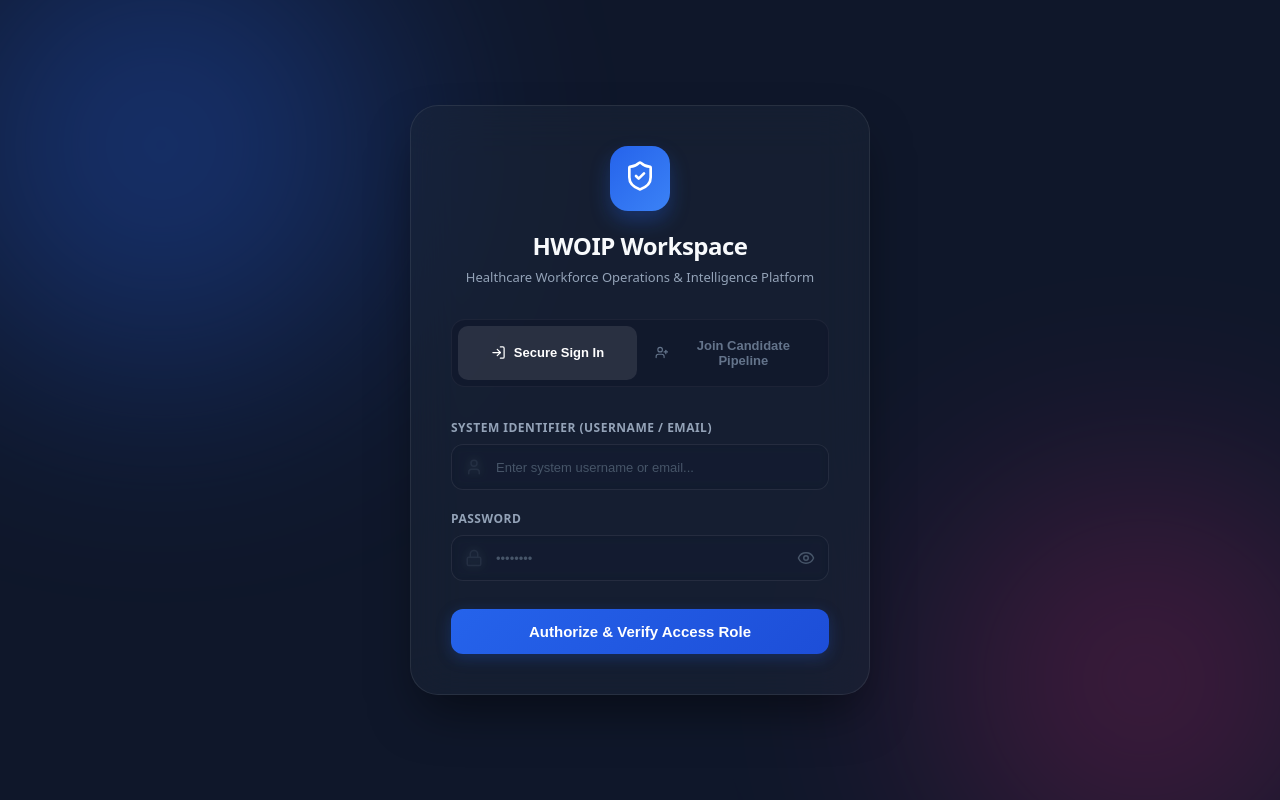
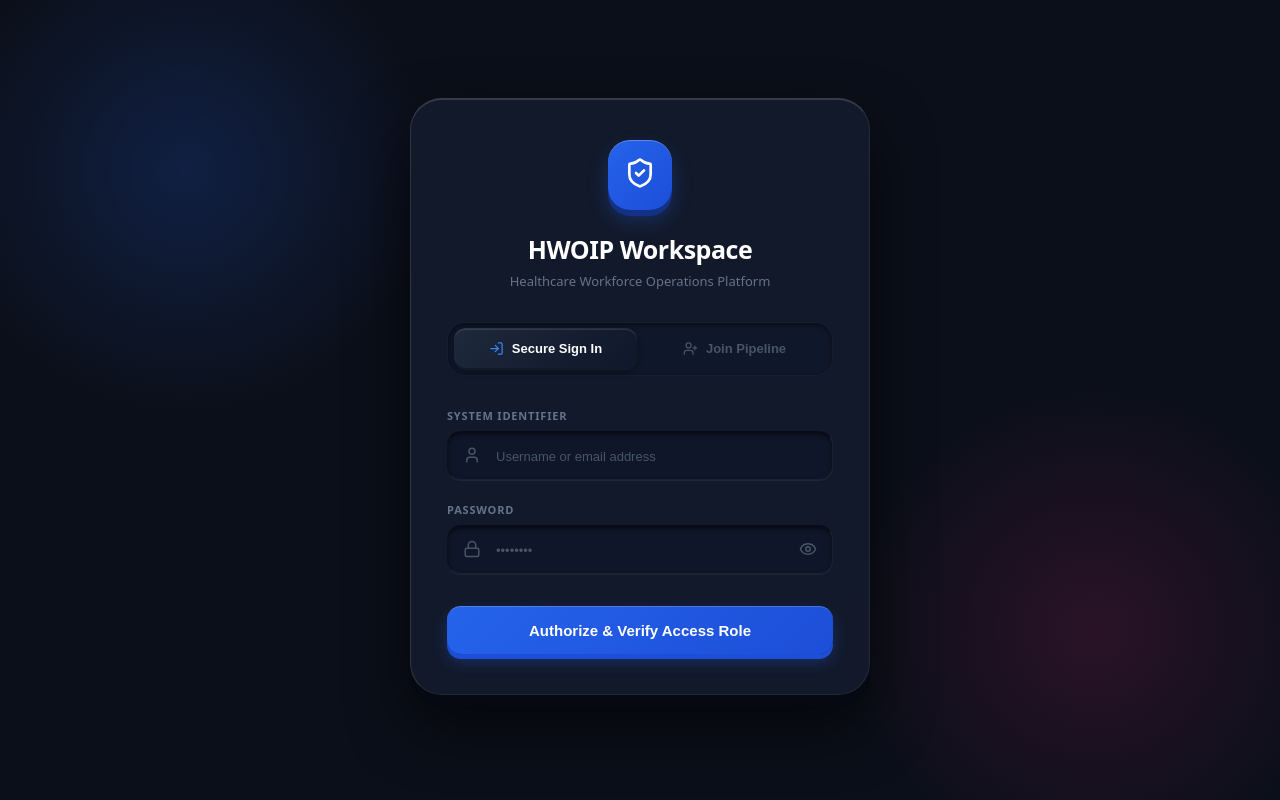
Before and after one commit to Arivuselvan775/hwoip-recruitment-system, a React app in the folder frontend/: page / in a window 1280 px wide. Built offline with nearby package versions, Linux system fonts and the light colour scheme; the HTML template or start-up script is replaced by a standard one.

Commit message:
Auto-sync: file changes

```diff
--- a/frontend/src/App.css
+++ b/frontend/src/App.css
@@ -6,27 +6,30 @@
 }
 
 body {
-  background-color: #0f172a;
+  background-color: #0b0f19;
   color: #f8fafc;
   font-family: 'Inter', system-ui, -apple-system, sans-serif;
   overflow-x: hidden;
   min-height: 100vh;
 }
 
-/* Glassmorphic Input Text-box Control Styling Templates */
+/* Premium 3D Input Text-box Control Styling */
 input {
-  background: rgba(15, 23, 42, 0.45) !important;
-  border: 1px solid rgba(255, 255, 255, 0.08) !important;
+  background: rgba(15, 23, 42, 0.6) !important;
+  border: 1px solid rgba(255, 255, 255, 0.05) !important;
+  border-top: 2px solid rgba(0, 0, 0, 0.4) !important;
+  border-left: 1px solid rgba(0, 0, 0, 0.3) !important;
   color: #ffffff !important;
-  transition: all 0.3s cubic-bezier(0.4, 0, 0.2, 1) !important;
-  backdrop-filter: blur(4px);
+  border-radius: 14px !important;
+  box-shadow: inset 0 2px 4px rgba(0, 0, 0, 0.5), 0 1px 0px rgba(255, 255, 255, 0.05) !important;
+  transition: all 0.25s cubic-bezier(0.4, 0, 0.2, 1) !important;
 }
 
 input:focus {
   border-color: #3b82f6 !important;
-  box-shadow: 0 0 0 4px rgba(59, 130, 246, 0.25) !important;
-  background: rgba(15, 23, 42, 0.7) !important;
-  transform: translateY(-1px);
+  border-top-color: #3b82f6 !important;
+  box-shadow: inset 0 1px 2px rgba(0, 0, 0, 0.6), 0 0 0 3px rgba(59, 130, 246, 0.25) !important;
+  background: rgba(15, 23, 42, 0.8) !important;
 }
 
 input::placeholder {
@@ -34,18 +37,14 @@ input::placeholder {
   font-size: 13px;
 }
 
-/* Premium Tabs Layout Hover Interactions */
+/* 3D Modern Layered Buttons */
 button {
-  transition: all 0.25s cubic-bezier(0.4, 0, 0.2, 1) !important;
-}
-
-button:hover {
-  transform: translateY(-2px);
-  filter: brightness(1.1);
+  transition: all 0.2s cubic-bezier(0.4, 0, 0.2, 1) !important;
 }
 
 button:active {
-  transform: translateY(0);
+  transform: translateY(3px) !important;
+  box-shadow: 0 2px 0px rgba(0, 0, 0, 0.7) !important;
 }
 
 /* Custom Navigation Selection Bar Highlight Active State Layer */
@@ -57,12 +56,12 @@ button:active {
 
 /* Responsive Custom Glass Container Scrollbar Configuration */
 ::-webkit-scrollbar {
-  width: 8px;
-  height: 8px;
+  width: 6px;
+  height: 6px;
 }
 
 ::-webkit-scrollbar-track {
-  background: #0f172a;
+  background: #0b0f19;
 }
 
 ::-webkit-scrollbar-thumb {
@@ -74,25 +73,14 @@ button:active {
   background: rgba(255, 255, 255, 0.2);
 }
 
-/* Core System Keyframe Animations Templates (Section 10 Toasts) */
+/* Core System Keyframe Animations Templates */
 @keyframes slideIn {
   0% {
-    transform: translateX(120%) scale(0.9);
+    transform: translateX(120%) translateY(-10px) scale(0.9);
     opacity: 0;
   }
   100% {
-    transform: translateX(0) scale(1);
+    transform: translateX(0) translateY(0) scale(1);
     opacity: 1;
   }
 }
-
-@keyframes pulseGlow {
-  0%, 100% {
-    transform: scale(1);
-    opacity: 0.35;
-  }
-  50% {
-    transform: scale(1.05);
-    opacity: 0.45;
-  }
-}
--- a/frontend/src/AuthPage.jsx
+++ b/frontend/src/AuthPage.jsx
@@ -1,5 +1,5 @@
 import React, { useState } from 'react';
-import axios from 'axios';
+import axios from 'react';
 import { User, Lock, Mail, Phone, ShieldCheck, CheckCircle2, AlertCircle, Eye, EyeOff, UserPlus, LogIn } from 'lucide-react';
 import './App.css';
 
@@ -38,8 +38,6 @@ export default function AuthPage() {
       });
 
       const user = response.data.user;
-
-      // Dynamic Alert Popup replacing base system notifications
       triggerToast(`Successfully verified! Auto Detected Role: ${user.role}`, 'success');
 
       setLoginUsername('');
@@ -73,187 +71,207 @@ export default function AuthPage() {
   };
 
   return (
-    <div style={{ position: 'relative', display: 'flex', justifyContent: 'center', alignItems: 'center', minHeight: '100vh', width: '100vw', background: '#0f172a', overflow: 'hidden', fontFamily: 'system-ui, sans-serif' }}>
+    <div style={{ position: 'relative', display: 'flex', justifyContent: 'center', alignItems: 'center', minHeight: '100vh', width: '100vw', background: '#0b0f19', overflow: 'hidden', fontFamily: 'system-ui, sans-serif', padding: '20px' }}>
 
-      {/* 🔔 Dynamic Slide-in Custom Toast System Notifications (FR-010 Integration) */}
+      {/* 🔔 3D Slide-in Custom Toast System Notifications */}
       {toast.show && (
         <div style={{
           position: 'fixed', top: '25px', right: '25px',
-          background: toast.type === 'success' ? '#065f46' : '#991b1b',
+          background: toast.type === 'success' ? '#065f46' : '#7f1d1d',
           color: '#fff', padding: '16px 24px', borderRadius: '16px',
-          boxShadow: '0 20px 25px -5px rgba(0, 0, 0, 0.4)',
+          boxShadow: '0 15px 0px rgba(0,0,0,0.3), 0 25px 30px rgba(0,0,0,0.5)',
           display: 'flex', alignItems: 'center', gap: '14px', zIndex: 9999,
-          border: `1px solid ${toast.type === 'success' ? '#34d399' : '#f87171'}`,
+          border: `2px solid ${toast.type === 'success' ? '#10b981' : '#ef4444'}`,
           animation: 'slideIn 0.3s cubic-bezier(0.16, 1, 0.3, 1) forwards'
         }}>
           {toast.type === 'success' ? <CheckCircle2 size={22} style={{ color: '#34d399' }} /> : <AlertCircle size={22} style={{ color: '#f87171' }} />}
           <div>
-            <div style={{ fontSize: '11px', color: 'rgba(255,255,255,0.7)', fontWeight: '700', letterSpacing: '1px' }}>SYSTEM ALERT</div>
-            <div style={{ fontSize: '14px', fontWeight: '500', marginTop: '2px' }}>{toast.message}</div>
+            <div style={{ fontSize: '10px', color: 'rgba(255,255,255,0.6)', fontWeight: '800', letterSpacing: '1.5px' }}>SYSTEM ALERT</div>
+            <div style={{ fontSize: '14px', fontWeight: '600', marginTop: '2px' }}>{toast.message}</div>
           </div>
         </div>
       )}
 
-      {/* 🔮 Immersive Animated Fluid Blur Glow Shapes */}
-      <div style={{ position: 'absolute', width: '450px', height: '450px', background: '#2563eb', borderRadius: '50%', filter: 'blur(120px)', top: '-10%', left: '-5%', opacity: 0.35 }}></div>
-      <div style={{ position: 'absolute', width: '400px', height: '400px', background: '#db2777', borderRadius: '50%', filter: 'blur(120px)', bottom: '-10%', right: '-5%', opacity: 0.25 }}></div>
+      {/* 🔮 Background Deep Light Effects */}
+      <div style={{ position: 'absolute', width: '500px', height: '500px', background: 'radial-gradient(circle, rgba(37,99,235,0.2) 0%, rgba(0,0,0,0) 70%)', top: '-10%', left: '-5%', pointerEvents: 'none' }}></div>
+      <div style={{ position: 'absolute', width: '500px', height: '500px', background: 'radial-gradient(circle, rgba(219,39,119,0.15) 0%, rgba(0,0,0,0) 70%)', bottom: '-10%', right: '-5%', pointerEvents: 'none' }}></div>
 
-      {/* 💳 Glassmorphic Responsive Card Hub */}
+      {/* 💳 Soft 3D Heavy Glassmorphic Responsive Card */}
       <div style={{
-        background: 'rgba(30, 41, 59, 0.45)', backdropFilter: 'blur(24px)', WebkitBackdropFilter: 'blur(24px)',
-        padding: '40px', borderRadius: '28px', boxShadow: '0 25px 50px -12px rgba(0, 0, 0, 0.5)',
-        width: '100%', maxWidth: '460px', border: '1px solid rgba(255, 255, 255, 0.08)', zIndex: 10, boxSizing: 'border-box'
+        background: 'rgba(22, 30, 49, 0.75)', backdropFilter: 'blur(30px)', WebkitBackdropFilter: 'blur(30px)',
+        padding: '40px 36px', borderRadius: '32px',
+        border: '1px solid rgba(255, 255, 255, 0.07)',
+        borderTop: '2px solid rgba(255, 255, 255, 0.15)',
+        borderLeft: '1px solid rgba(255, 255, 255, 0.12)',
+        boxShadow: '0 12px 0px #060912, 0 30px 60px rgba(0, 0, 0, 0.6)',
+        width: '100%', maxWidth: '460px', zIndex: 10, boxSizing: 'border-box',
+        transform: 'translateY(-4px)'
       }}>
 
-        <div style={{ display: 'flex', justifyContent: 'center', marginBottom: '18px' }}>
-          <div style={{ background: 'linear-gradient(135deg, #2563eb 0%, #3b82f6 100%)', padding: '14px', borderRadius: '18px', color: '#fff', boxShadow: '0 10px 20px rgba(37, 99, 235, 0.3)' }}>
+        {/* Top Floating 3D Icon Container */}
+        <div style={{ display: 'flex', justifyContent: 'center', marginBottom: '22px' }}>
+          <div style={{
+            background: 'linear-gradient(135deg, #2563eb 0%, #1d4ed8 100%)',
+            padding: '16px', borderRadius: '22px', color: '#fff',
+            borderTop: '1px solid rgba(255,255,255,0.3)',
+            boxShadow: '0 6px 0px #133285, 0 10px 20px rgba(37, 99, 235, 0.3)'
+          }}>
             <ShieldCheck size={32} />
           </div>
         </div>
 
-        <h2 style={{ textAlign: 'center', margin: '0 0 6px 0', color: '#f8fafc', fontSize: '24px', fontWeight: '800', letterSpacing: '-0.5px' }}>HWOIP Workspace</h2>
-        <p style={{ textAlign: 'center', color: '#94a3b8', fontSize: '13px', margin: '0 0 32px 0', lineHeight: '1.4' }}>
-          Healthcare Workforce Operations & Intelligence Platform
+        <h2 style={{ textAlign: 'center', margin: '0 0 6px 0', color: '#ffffff', fontSize: '25px', fontWeight: '800', letterSpacing: '-0.5px' }}>HWOIP Workspace</h2>
+        <p style={{ textAlign: 'center', color: '#64748b', fontSize: '13px', margin: '0 0 32px 0', fontWeight: '500' }}>
+          Healthcare Workforce Operations Platform
         </p>
 
-        {/* Dynamic Navigation Toggles (Custom Modern Tabs Layout) */}
-        <div style={{ display: 'flex', background: 'rgba(15, 23, 42, 0.6)', padding: '6px', borderRadius: '14px', gap: '6px', marginBottom: '32px', border: '1px solid rgba(255,255,255,0.05)' }}>
+        {/* 3D Modern Layered Segmented Control (Tabs) */}
+        <div style={{
+          display: 'flex', background: '#0f172a', padding: '6px', borderRadius: '18px', gap: '6px', marginBottom: '32px',
+          boxShadow: 'inset 0 2px 4px rgba(0,0,0,0.5)', border: '1px solid rgba(255,255,255,0.03)'
+        }}>
           <button
             type="button"
             onClick={() => setViewMode('LOGIN')}
             style={{
-              flex: 1, padding: '12px', cursor: 'pointer', border: 'none', borderRadius: '10px', fontWeight: '600', fontSize: '13px',
-              background: viewMode === 'LOGIN' ? 'rgba(255,255,255,0.1)' : 'transparent',
-              color: viewMode === 'LOGIN' ? '#fff' : '#64748b', transition: 'all 0.2s ease'
+              flex: 1, padding: '12px', cursor: 'pointer', border: 'none', borderRadius: '12px', fontWeight: '700', fontSize: '13px',
+              background: viewMode === 'LOGIN' ? 'linear-gradient(135deg, #1e293b 0%, #0f172a 100%)' : 'transparent',
+              color: viewMode === 'LOGIN' ? '#fff' : '#475569',
+              boxShadow: viewMode === 'LOGIN' ? '0 4px 6px rgba(0,0,0,0.3), inset 0 1px 0px rgba(255,255,255,0.1), 0 2px 0px rgba(255,255,255,0.05)' : 'none',
+              borderTop: viewMode === 'LOGIN' ? '1px solid rgba(255,255,255,0.08)' : 'none',
+              transform: viewMode === 'LOGIN' ? 'translateY(-1px)' : 'none'
             }}
           >
             <div style={{ display: 'flex', alignItems: 'center', justifyContent: 'center', gap: '8px' }}>
-              <LogIn size={15} /> Secure Sign In
+              <LogIn size={15} style={{ color: viewMode === 'LOGIN' ? '#3b82f6' : '#475569' }} /> Secure Sign In
             </div>
           </button>
           <button
             type="button"
             onClick={() => setViewMode('REGISTER')}
             style={{
-              flex: 1, padding: '12px', cursor: 'pointer', border: 'none', borderRadius: '10px', fontWeight: '600', fontSize: '13px',
-              background: viewMode === 'REGISTER' ? 'rgba(255,255,255,0.1)' : 'transparent',
-              color: viewMode === 'REGISTER' ? '#fff' : '#64748b', transition: 'all 0.2s ease'
+              flex: 1, padding: '12px', cursor: 'pointer', border: 'none', borderRadius: '12px', fontWeight: '700', fontSize: '13px',
+              background: viewMode === 'REGISTER' ? 'linear-gradient(135deg, #1e293b 0%, #0f172a 100%)' : 'transparent',
+              color: viewMode === 'REGISTER' ? '#fff' : '#475569',
+              boxShadow: viewMode === 'REGISTER' ? '0 4px 6px rgba(0,0,0,0.3), inset 0 1px 0px rgba(255,255,255,0.1), 0 2px 0px rgba(255,255,255,0.05)' : 'none',
+              borderTop: viewMode === 'REGISTER' ? '1px solid rgba(255,255,255,0.08)' : 'none',
+              transform: viewMode === 'REGISTER' ? 'translateY(-1px)' : 'none'
             }}
           >
             <div style={{ display: 'flex', alignItems: 'center', justifyContent: 'center', gap: '8px' }}>
-              <UserPlus size={15} /> Join Candidate Pipeline
+              <UserPlus size={15} style={{ color: viewMode === 'REGISTER' ? '#10b981' : '#475569' }} /> Join Pipeline
             </div>
           </button>
         </div>
 
         {viewMode === 'LOGIN' ? (
-          /* 🔒 CLEAN AUTO ROLE DETECTING SIGN IN GATEWAY */
+          /* 🔒 LOGIN GATEWAY FORM */
           <form onSubmit={handleLoginSubmit}>
-            <div style={{ marginBottom: '20px', position: 'relative' }}>
-              <label style={{ display: 'block', marginBottom: '8px', fontSize: '12px', fontWeight: '600', color: '#94a3b8', letterSpacing: '0.5px' }}>SYSTEM IDENTIFIER (USERNAME / EMAIL)</label>
+            <div style={{ marginBottom: '22px', position: 'relative' }}>
+              <label style={{ display: 'block', marginBottom: '8px', fontSize: '11px', fontWeight: '700', color: '#64748b', letterSpacing: '0.8px' }}>SYSTEM IDENTIFIER</label>
               <div style={{ position: 'relative' }}>
-                <User size={18} style={{ position: 'absolute', left: '14px', top: '14px', color: '#475569' }} />
+                <User size={18} style={{ position: 'absolute', left: '16px', top: '15px', color: '#475569', zIndex: 2 }} />
                 <input
                   type="text"
                   value={loginUsername}
                   onChange={(e) => setLoginUsername(e.target.value)}
                   required
-                  placeholder="Enter system username or email..."
-                  style={{ width: '100%', padding: '14px 14px 14px 44px', borderRadius: '12px', border: '1px solid rgba(255,255,255,0.05)', boxSizing: 'border-box', outline: 'none', background: 'rgba(15, 23, 42, 0.4)', color: '#fff', fontSize: '14px', transition: 'all 0.2s' }}
+                  placeholder="Username or email address"
+                  style={{ width: '100%', padding: '15px 15px 15px 48px', boxSizing: 'border-box', outline: 'none', fontSize: '14px' }}
                 />
               </div>
             </div>
 
-            <div style={{ marginBottom: '28px', position: 'relative' }}>
-              <label style={{ display: 'block', marginBottom: '8px', fontSize: '12px', fontWeight: '600', color: '#94a3b8', letterSpacing: '0.5px' }}>PASSWORD</label>
+            <div style={{ marginBottom: '32px', position: 'relative' }}>
+              <label style={{ display: 'block', marginBottom: '8px', fontSize: '11px', fontWeight: '700', color: '#64748b', letterSpacing: '0.8px' }}>PASSWORD</label>
               <div style={{ position: 'relative' }}>
-                <Lock size={18} style={{ position: 'absolute', left: '14px', top: '14px', color: '#475569' }} />
+                <Lock size={18} style={{ position: 'absolute', left: '16px', top: '15px', color: '#475569', zIndex: 2 }} />
                 <input
                   type={showPassword ? "text" : "password"}
                   value={loginPassword}
                   onChange={(e) => setLoginPassword(e.target.value)}
                   required
                   placeholder="••••••••"
-                  style={{ width: '100%', padding: '14px 44px 14px 44px', borderRadius: '12px', border: '1px solid rgba(255,255,255,0.05)', boxSizing: 'border-box', outline: 'none', background: 'rgba(15, 23, 42, 0.4)', color: '#fff', fontSize: '14px', transition: 'all 0.2s' }}
+                  style={{ width: '100%', padding: '15px 48px 15px 48px', boxSizing: 'border-box', outline: 'none', fontSize: '14px' }}
                 />
                 <button
                   type="button"
                   onClick={() => setShowPassword(!showPassword)}
-                  style={{ position: 'absolute', right: '14px', top: '14px', background: 'none', border: 'none', color: '#475569', cursor: 'pointer', padding: 0 }}
+                  style={{ position: 'absolute', right: '16px', top: '15px', background: 'none', border: 'none', color: '#475569', cursor: 'pointer', padding: 0, display: 'flex', alignItems: 'center' }}
                 >
                   {showPassword ? <EyeOff size={18} /> : <Eye size={18} />}
                 </button>
               </div>
             </div>
 
-            <button type="submit" style={{ width: '100%', padding: '14px', borderRadius: '12px', border: 'none', background: 'linear-gradient(135deg, #2563eb 0%, #1d4ed8 100%)', color: '#fff', fontWeight: '600', fontSize: '15px', cursor: 'pointer', boxShadow: '0 4px 15px rgba(37, 99, 235, 0.25)', transition: 'all 0.2s' }}>
+            <button type="submit" style={{
+              width: '100%', padding: '15px', borderRadius: '14px', border: 'none',
+              background: 'linear-gradient(135deg, #2563eb 0%, #1d4ed8 100%)', color: '#fff',
+              fontWeight: '700', fontSize: '15px', cursor: 'pointer',
+              borderTop: '1px solid rgba(255,255,255,0.2)',
+              boxShadow: '0 5px 0px #1d4ed8, 0 8px 15px rgba(37, 99, 235, 0.3)'
+            }}>
               Authorize & Verify Access Role
             </button>
           </form>
         ) : (
-          /* 📝 CANDIDATE PIPELINE SIGNUP COMPONENT */
+          /* 📝 CANDIDATE SIGNUP COMPONENT */
           <form onSubmit={handleRegisterSubmit}>
-            <div style={{ display: 'flex', flexDirection: 'column', gap: '16px' }}>
+            <div style={{ display: 'flex', flexDirection: 'column', gap: '18px' }}>
 
               <div>
-                <label style={{ display: 'block', marginBottom: '6px', fontSize: '11px', fontWeight: '600', color: '#94a3b8' }}>FULL NAME</label>
+                <label style={{ display: 'block', marginBottom: '6px', fontSize: '11px', fontWeight: '700', color: '#64748b', letterSpacing: '0.5px' }}>FULL NAME</label>
                 <div style={{ position: 'relative' }}>
-                  <User size={16} style={{ position: 'absolute', left: '12px', top: '12px', color: '#475569' }} />
-                  <input type="text" value={regName} onChange={(e) => setRegName(e.target.value)} required style={{ width: '100%', padding: '11px 12px 11px 38px', borderRadius: '10px', border: '1px solid rgba(255,255,255,0.05)', boxSizing: 'border-box', background: 'rgba(15, 23, 42, 0.4)', color: '#fff', fontSize: '13px' }} />
+                  <User size={16} style={{ position: 'absolute', left: '14px', top: '13px', color: '#475569', zIndex: 2 }} />
+                  <input type="text" value={regName} onChange={(e) => setRegName(e.target.value)} required style={{ width: '100%', padding: '13px 14px 13px 42px', boxSizing: 'border-box', outline: 'none', fontSize: '13px' }} />
                 </div>
               </div>
 
               <div>
-                <label style={{ display: 'block', marginBottom: '6px', fontSize: '11px', fontWeight: '600', color: '#94a3b8' }}>CONTACT MOBILE</label>
+                <label style={{ display: 'block', marginBottom: '6px', fontSize: '11px', fontWeight: '700', color: '#64748b', letterSpacing: '0.5px' }}>CONTACT MOBILE</label>
                 <div style={{ position: 'relative' }}>
-                  <Phone size={16} style={{ position: 'absolute', left: '12px', top: '12px', color: '#475569' }} />
-                  <input type="text" value={regMobile} onChange={(e) => setRegMobile(e.target.value)} required style={{ width: '100%', padding: '11px 12px 11px 38px', borderRadius: '10px', border: '1px solid rgba(255,255,255,0.05)', boxSizing: 'border-box', background: 'rgba(15, 23, 42, 0.4)', color: '#fff', fontSize: '13px' }} />
+                  <Phone size={16} style={{ position: 'absolute', left: '14px', top: '13px', color: '#475569', zIndex: 2 }} />
+                  <input type="text" value={regMobile} onChange={(e) => setRegMobile(e.target.value)} required style={{ width: '100%', padding: '13px 14px 13px 42px', boxSizing: 'border-box', outline: 'none', fontSize: '13px' }} />
                 </div>
               </div>
 
               <div>
-                <label style={{ display: 'block', marginBottom: '6px', fontSize: '11px', fontWeight: '600', color: '#94a3b8' }}>SYSTEM USERNAME</label>
+                <label style={{ display: 'block', marginBottom: '6px', fontSize: '11px', fontWeight: '700', color: '#64748b', letterSpacing: '0.5px' }}>SYSTEM USERNAME</label>
                 <div style={{ position: 'relative' }}>
-                  <User size={16} style={{ position: 'absolute', left: '12px', top: '12px', color: '#475569' }} />
-                  <input type="text" value={regUser} onChange={(e) => setRegUser(e.target.value)} required style={{ width: '100%', padding: '11px 12px 11px 38px', borderRadius: '10px', border: '1px solid rgba(255,255,255,0.05)', boxSizing: 'border-box', background: 'rgba(15, 23, 42, 0.4)', color: '#fff', fontSize: '13px' }} />
+                  <User size={16} style={{ position: 'absolute', left: '14px', top: '13px', color: '#475569', zIndex: 2 }} />
+                  <input type="text" value={regUser} onChange={(e) => setRegUser(e.target.value)} required style={{ width: '100%', padding: '13px 14px 13px 42px', boxSizing: 'border-box', outline: 'none', fontSize: '13px' }} />
                 </div>
               </div>
 
               <div>
-                <label style={{ display: 'block', marginBottom: '6px', fontSize: '11px', fontWeight: '600', color: '#94a3b8' }}>EMAIL CORRESPONDENCE</label>
+                <label style={{ display: 'block', marginBottom: '6px', fontSize: '11px', fontWeight: '700', color: '#64748b', letterSpacing: '0.5px' }}>EMAIL CORRESPONDENCE</label>
                 <div style={{ position: 'relative' }}>
-                  <Mail size={16} style={{ position: 'absolute', left: '12px', top: '12px', color: '#475569' }} />
-                  <input type="email" value={regEmail} onChange={(e) => setRegEmail(e.target.value)} required style={{ width: '100%', padding: '11px 12px 11px 38px', borderRadius: '10px', border: '1px solid rgba(255,255,255,0.05)', boxSizing: 'border-box', background: 'rgba(15, 23, 42, 0.4)', color: '#fff', fontSize: '13px' }} />
+                  <Mail size={16} style={{ position: 'absolute', left: '14px', top: '13px', color: '#475569', zIndex: 2 }} />
+                  <input type="email" value={regEmail} onChange={(e) => setRegEmail(e.target.value)} required style={{ width: '100%', padding: '13px 14px 13px 42px', boxSizing: 'border-box', outline: 'none', fontSize: '13px' }} />
                 </div>
               </div>
 
-              <div style={{ marginBottom: '10px' }}>
-                <label style={{ display: 'block', marginBottom: '6px', fontSize: '11px', fontWeight: '600', color: '#94a3b8' }}>PORTAL ACCESS PASSWORD</label>
+              <div style={{ marginBottom: '8px' }}>
+                <label style={{ display: 'block', marginBottom: '6px', fontSize: '11px', fontWeight: '700', color: '#64748b', letterSpacing: '0.5px' }}>PORTAL ACCESS PASSWORD</label>
                 <div style={{ position: 'relative' }}>
-                  <Lock size={16} style={{ position: 'absolute', left: '12px', top: '12px', color: '#475569' }} />
-                  <input type="password" value={regPass} onChange={(e) => setRegPass(e.target.value)} required style={{ width: '100%', padding: '11px 12px 11px 38px', borderRadius: '10px', border: '1px solid rgba(255,255,255,0.05)', boxSizing: 'border-box', background: 'rgba(15, 23, 42, 0.4)', color: '#fff', fontSize: '13px' }} />
+                  <Lock size={16} style={{ position: 'absolute', left: '14px', top: '13px', color: '#475569', zIndex: 2 }} />
+                  <input type="password" value={regPass} onChange={(e) => setRegPass(e.target.value)} required style={{ width: '100%', padding: '13px 14px 13px 42px', boxSizing: 'border-box', outline: 'none', fontSize: '13px' }} />
                 </div>
               </div>
 
-              <button type="submit" style={{ width: '100%', padding: '14px', borderRadius: '12px', border: 'none', background: 'linear-gradient(135deg, #10b981 0%, #059669 100%)', color: '#fff', fontWeight: '600', fontSize: '15px', cursor: 'pointer', boxShadow: '0 4px 15px rgba(16, 185, 129, 0.25)' }}>
+              <button type="submit" style={{
+                width: '100%', padding: '15px', borderRadius: '14px', border: 'none',
+                background: 'linear-gradient(135deg, #10b981 0%, #059669 100%)', color: '#fff',
+                fontWeight: '700', fontSize: '15px', cursor: 'pointer',
+                borderTop: '1px solid rgba(255,255,255,0.2)',
+                boxShadow: '0 5px 0px #047857, 0 8px 15 rgba(16, 185, 129, 0.25)'
+              }}>
                 Initialize Candidate Profile
               </button>
             </div>
           </form>
         )}
       </div>
-
-      {/* Embedded Animations Layout Config */}
-      <style>{`
-        @keyframes slideIn {
-          from { transform: translateX(120%); opacity: 0; }
-          to { transform: translateX(0); opacity: 1; }
-        }
-        input:focus {
-          border-color: #2563eb !important;
-          box-shadow: 0 0 0 3px rgba(37, 99, 235, 0.15);
-        }
-      `}</style>
     </div>
   );
 }
```
Also changed, not shown: 1 other file (tests, documents, lock files or other folders).
